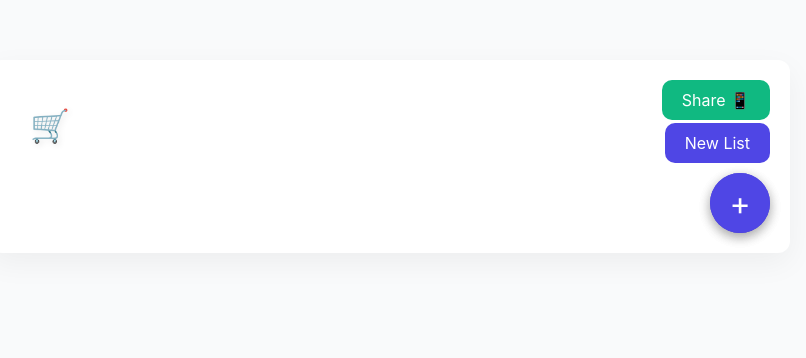
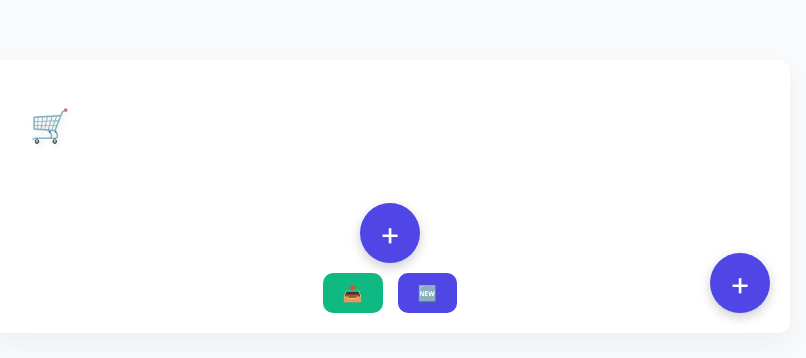
Before and after one commit to SMFloris/listlingo, a Flask app: page /checklist/1 in a window 1280 px wide. Shown: the top 358 px of the page, without its empty margins (250-1056 px from the left). Run offline with Flask 2, Linux system fonts and the light colour scheme; data that the repository does not hold is empty.

Commit message:
feat: restructure button layout for Material-style FAB and snack bar

```diff
--- a/templates/checklist.html
+++ b/templates/checklist.html
@@ -207,7 +207,7 @@
   </script>
 </head>
 <body>
-  <div class="container" style="position: relative;">
+  <div class="container" style="position: relative; padding-bottom: 120px;">
     <h1>🛒 {{ checklist.name }}</h1>
     <div class="checklist-info">
       <p>{{ checklist.summary }}</p>
@@ -261,37 +261,12 @@
       +
     </button>
 
-    <!-- Share Button in Top-Right -->
-    <button
-      onclick="shareList()"
-      class="btn-secondary"
-      style="position: absolute; top: 20px; right: 20px; padding: 10px 20px; border-radius: 10px;"
-    >
-      Share 📱
-    </button>
-
-    <!-- New List Button in Bottom-Right -->
-    <button
-      onclick="newList()"
-      class="btn-primary"
-      style="
-        position: absolute;
-        bottom: 90px;
-        right: 20px;
-        padding: 10px 20px;
-        border-radius: 10px;
-      "
-    >
-      New List
-    </button>
-
-    <!-- Add More (Plus) Button at Bottom-Right -->
+    <!-- Bottom Buttons (FAB + Snack Bar) -->
+    <div class="bottom-buttons" style="position: absolute; bottom: 20px; left: 0; right: 0; display: flex; flex-direction: column; align-items: center;">
+      <!-- Floating Action Button (Add More) -->
       <button
         onclick="openModal()"
         style="
-        position: absolute;
-        bottom: 20px;
-        right: 20px;
           background: var(--primary-color);
           color: white;
           border: none;
@@ -309,6 +284,25 @@
       >
         +
       </button>
+
+      <!-- Snack Bar (Share and New List Icons) -->
+      <div style="display: flex; gap: 15px; margin-top: 10px;">
+        <button
+          onclick="shareList()"
+          class="btn-secondary"
+          style="padding: 10px 20px; border-radius: 10px;"
+        >
+          📤
+        </button>
+        <button
+          onclick="newList()"
+          class="btn-primary"
+          style="padding: 10px 20px; border-radius: 10px;"
+        >
+          🆕
+        </button>
+      </div>
+    </div>
 
     <script>
       function openModal() {
```
Lines whose indentation alone changed are shown as unchanged.
